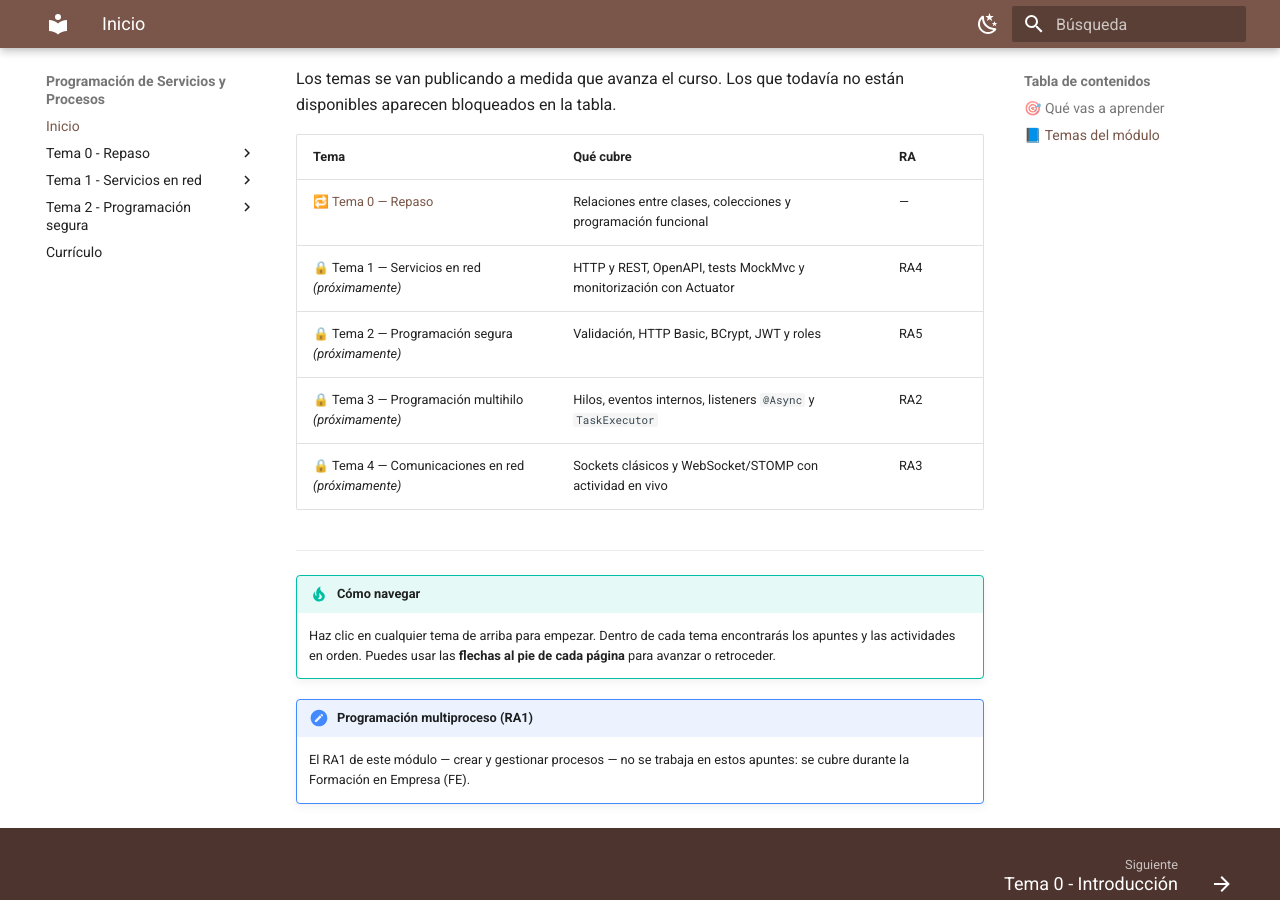
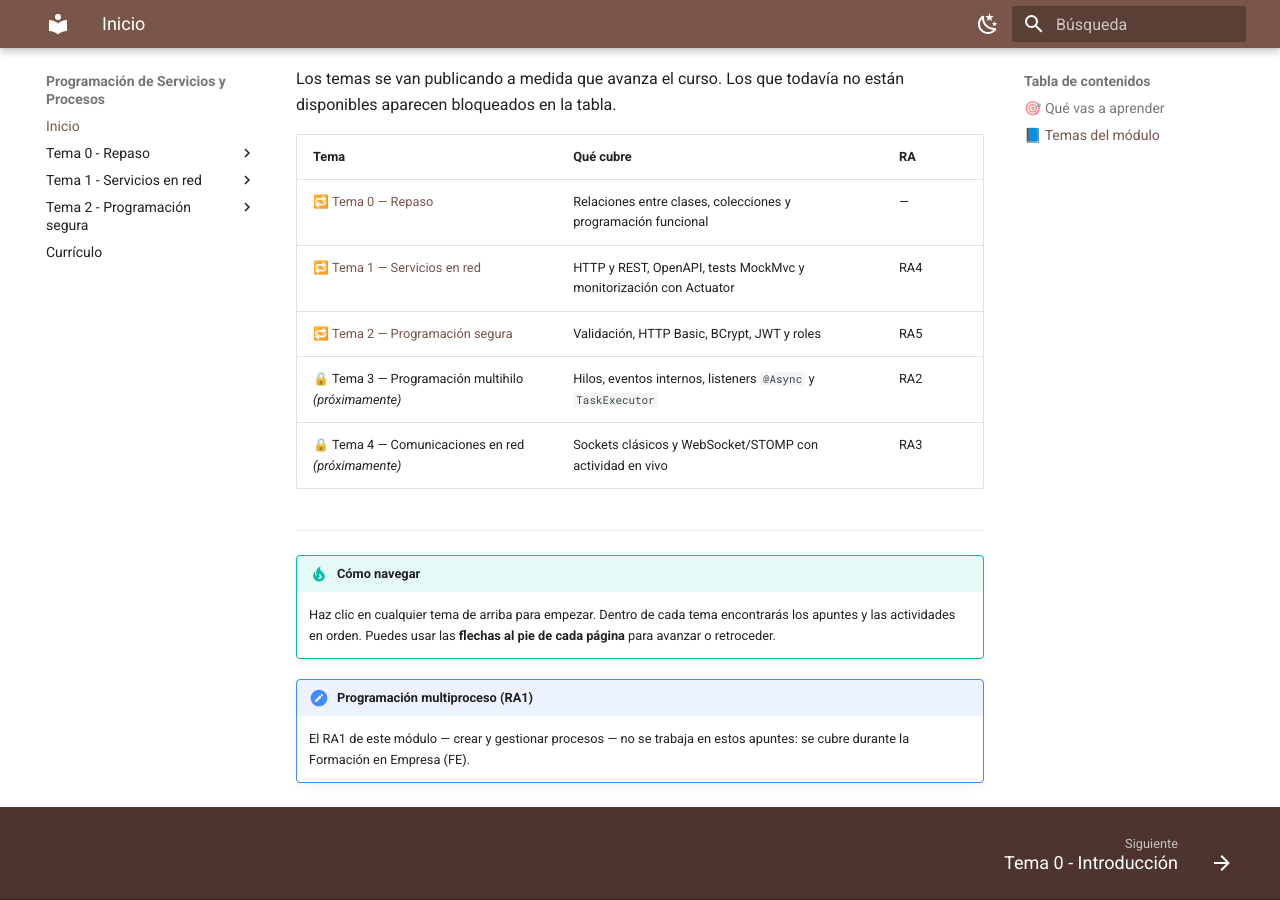
Before and after one commit to aitorventura/programacion-servicios-procesos, an MkDocs documentation site: the page built from docs/index.md, in a window 1280 px wide and 900 px high, scrolled down 736 px. Built offline with MkDocs 1.6.1 and Material for MkDocs 9.7.7, drawn with Linux system fonts in a browser that asks for light colours.

Commit message:
mostrar tema 2

```diff
--- a/docs/index.md
+++ b/docs/index.md
@@ -22,8 +22,8 @@ Los temas se van publicando a medida que avanza el curso. Los que todavía no es
 | Tema | Qué cubre | RA |
 |------|-----------|-----|
 | 🔁 [Tema 0 — Repaso](tema0/index.md) | Relaciones entre clases, colecciones y programación funcional | — |
-| 🔒 Tema 1 — Servicios en red *(próximamente)* | HTTP y REST, OpenAPI, tests MockMvc y monitorización con Actuator | RA4 |
-| 🔒 Tema 2 — Programación segura *(próximamente)* | Validación, HTTP Basic, BCrypt, JWT y roles | RA5 |
+| 🔁 [Tema 1 — Servicios en red](tema1/index.md) | HTTP y REST, OpenAPI, tests MockMvc y monitorización con Actuator | RA4 |
+| 🔁 [Tema 2 — Programación segura](tema2/index.md) | Validación, HTTP Basic, BCrypt, JWT y roles | RA5 |
 | 🔒 Tema 3 — Programación multihilo *(próximamente)* | Hilos, eventos internos, listeners `@Async` y `TaskExecutor` | RA2 |
 | 🔒 Tema 4 — Comunicaciones en red *(próximamente)* | Sockets clásicos y WebSocket/STOMP con actividad en vivo | RA3 |
 
```
